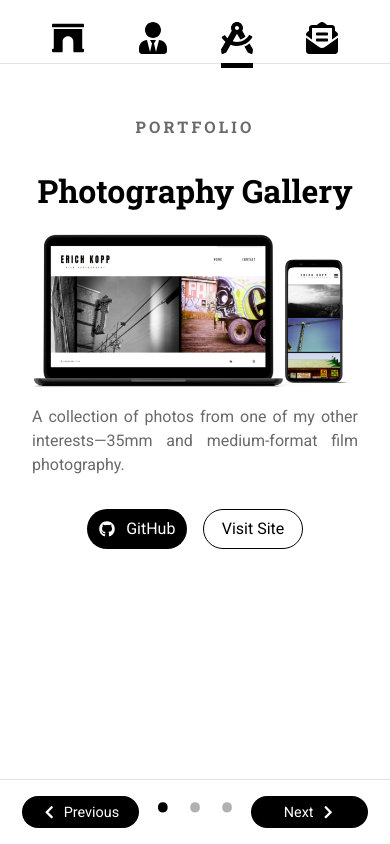
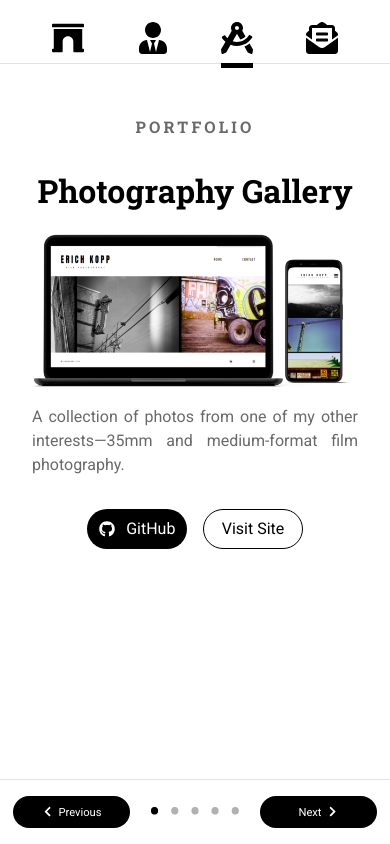
Before and after one commit to erichkopp/erich-kopp-portfolio-vercel, a React (Create React App) app: page /portfolio in a window 390 px wide. Built offline with nearby package versions, Linux system fonts and the light colour scheme.

Commit message:
Add more portfolio projects

```diff
--- a/src/components/Portfolio.js
+++ b/src/components/Portfolio.js
@@ -4,6 +4,8 @@ import { FaGithub, FaChevronRight, FaChevronLeft } from "react-icons/fa";
 import photo from "../images/photo610.png";
 import ecommerce from "../images/ecommerce610.png";
 import slippery from "../images/slippery610.png";
+import theorum from "../images/theorum610.png";
+import wildcoast from "../images/wildcoast610.png";
 
 export default function Portfolio() {
   const [cardNumber, setCardNumber] = useState(0)
@@ -11,14 +13,14 @@ export default function Portfolio() {
   const handleCardArrows = (e) => {
     if (e.target.id === "left") {
       if (cardNumber === 0) {
-        setCardNumber(2)
+        setCardNumber(4)
       } else {
         setCardNumber(cardNumber - 1)
       }
     }
 
     if (e.target.id === "right") {
-      if (cardNumber === 2) {
+      if (cardNumber === 4) {
         setCardNumber(0)
       } else {
         setCardNumber(cardNumber + 1)
@@ -60,6 +62,26 @@ export default function Portfolio() {
             siteLink="https://shop.erichkopp.com/"
           />
       }
+      {
+        cardNumber === 3 &&
+          <PortfolioCard
+            title="Theorum Wheel"
+            description="A tiny music theory app that displays chord theory in a visual way. One of the the first projects I ever made, I still personally use it frequently as a quick music theory reference."
+            image={theorum}
+            githubLink="https://github.com/erichkopp/ChordApp"
+            siteLink="https://erichkopp.github.io/TheorumWheel"
+          />
+      }
+      {
+        cardNumber === 4 &&
+          <PortfolioCard
+            title="WildCoast Digital Studio"
+            description="A landing page for my freelance web development business specializing in custom-coded projects, WordPress, and e-commerce solutions."
+            image={wildcoast}
+            githubLink=""
+            siteLink="https://www.wildcoastdigitalstudio.com/"
+          />
+      }
 
 
 
@@ -67,7 +89,7 @@ export default function Portfolio() {
         <div className="card-arrows">
           <span id="left" onClick={handleCardArrows}><FaChevronLeft />&nbsp; Previous</span>
 
-          <div id="card-indicators">{[0,1,2].map((num) => (
+          <div id="card-indicators">{[0,1,2,3,4].map((num) => (
             <span key={num} onClick={() => setCardNumber(num)}>
               <p style={{ opacity: cardNumber === num ? 1 : 0.3 }}>&bull;</p>
             </span>
@@ -93,10 +115,12 @@ function PortfolioCard({ title, description, image, githubLink, siteLink }) {
         <div className="description">{description}</div>
 
         <div className="portfolio-buttons">
-          <a href={githubLink} target="_blank" rel="noreferrer">
-            <FaGithub />
-            <span>GitHub</span>
-          </a>
+          { githubLink && (
+            <a href={githubLink} target="_blank" rel="noreferrer">
+              <FaGithub />
+              <span>GitHub</span>
+            </a>
+          )}
           <a href={siteLink} target="_blank" rel="noreferrer">
             <span>Visit Site</span>
           </a>
--- a/src/styles.css
+++ b/src/styles.css
@@ -269,13 +269,20 @@ h3 {
     display: flex;
     color: #ffffff;
     justify-content: space-around;
+
+    /* Safari, Chrome, Opera, newer Edge */
+    -webkit-user-select: none;
+    /* Old versions of Firefox */
+    -moz-user-select: none;
+    /* Internet Explorer, Old Edge */
+    -ms-user-select: none;
+    /* Standard syntax */
+    user-select: none;
 }
 
 .Portfolio .card-arrows-container .card-arrows #card-indicators {
     font-size: 48px;
     color: #000000;
-    width: 10%;
-    height: 100%;
     display: flex;
     justify-content: center;
     align-items: center;
@@ -525,4 +532,13 @@ h3 {
     .Portfolio .card-arrows-container {
         border-top: 1px solid #e2e2e2;
     }
+
+    .Portfolio .card-arrows-container .card-arrows #card-indicators {
+        font-size: 36px;
+        gap: 0.5rem;
+    }
+
+    .Portfolio .card-arrows-container .card-arrows {
+        font-size: .7rem;
+    }
 }
```
Also changed, not shown: src/images/theorum610.png (added), src/images/wildcoast610.png (added).
